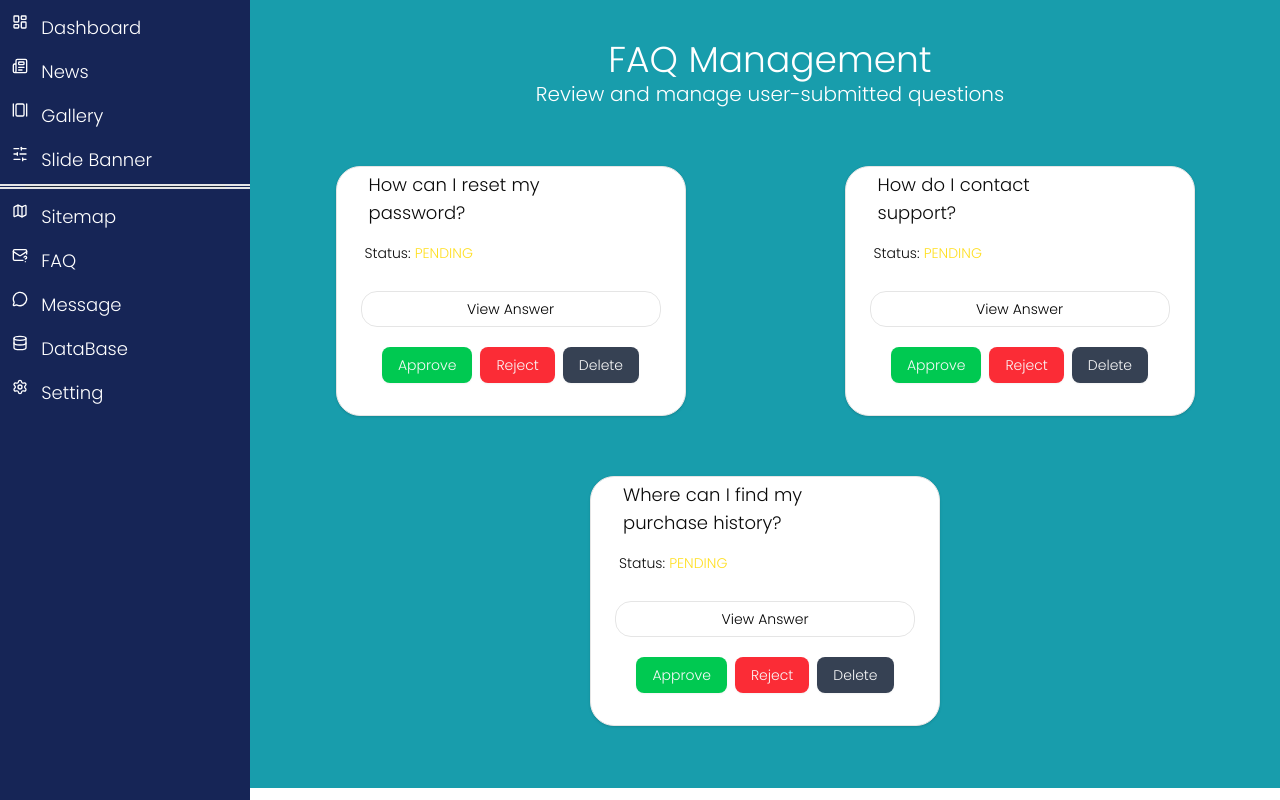
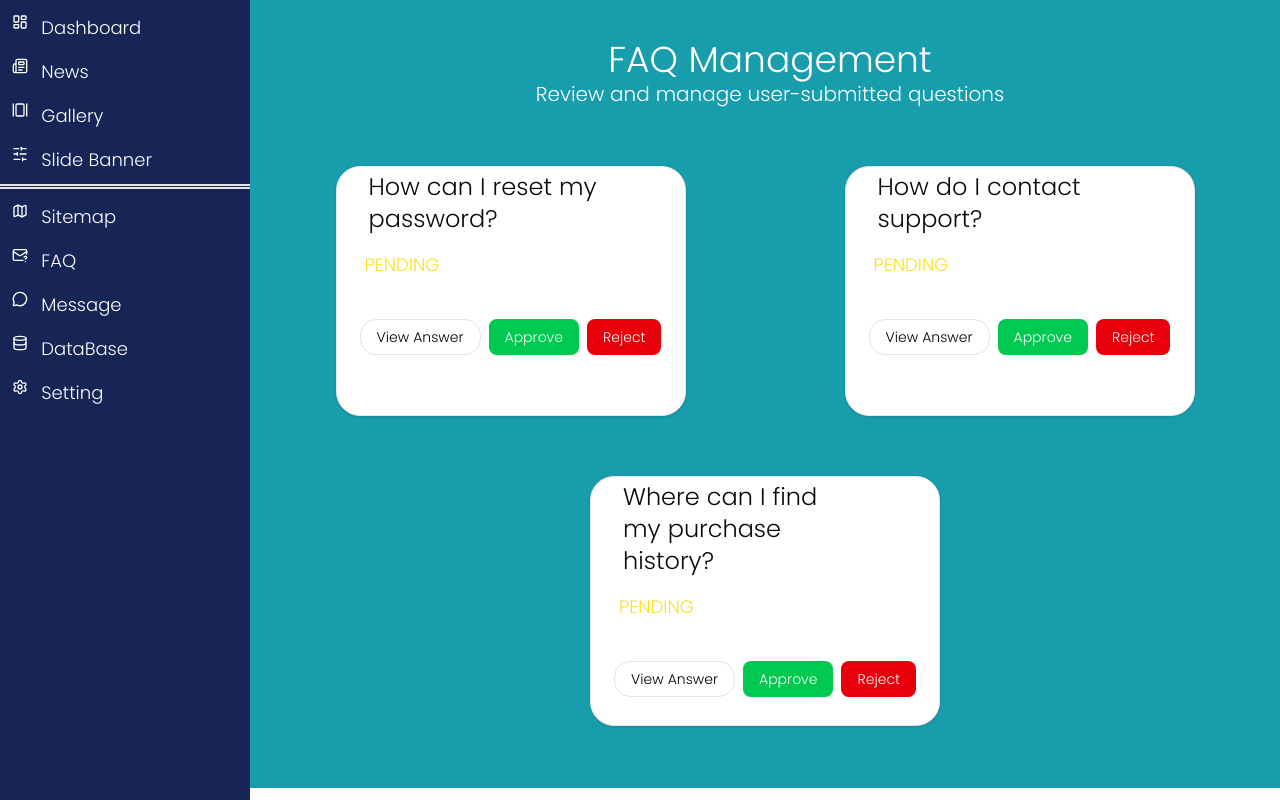
Before and after one commit to mohammadr1997/Admin_Dashboard, a Next.js app: page /faq in a window 1280 px wide. Built offline with nearby package versions, Linux system fonts and the light colour scheme.

Commit message:
working on ui faq

```diff
--- a/src/app/faq/page.tsx
+++ b/src/app/faq/page.tsx
@@ -68,15 +68,18 @@ export default function FAQPage() {
         {faqData.map((faq) => (
           <Card className="w-[350px]  h-[250px] overflow-hidden mx-auto rounded-3xl" key={faq.id}>
             <CardContent className="w-[300px] overflow-hidden">
-              <h2 className="text-lg font-bold px-2 py-1">{faq.question}</h2>
-              <p className="mt-2 text-sm p-1">
-                Status: <span className={faq.status === 'approved' ? 'text-green-400' : faq.status === 'rejected' ? 'text-red-400' : 'text-yellow-300'}>
+              <h2 className="text-2xl font-extrabold px-2 py-1 ">{faq.question}</h2>
+              <p className="mt-2 text-md md:text-lg font-bold p-1">
+                 <span className={faq.status === 'approved' ? 'text-green-400' : faq.status === 'rejected' ? 'text-red-400' : 'text-yellow-300'}>
                   {faq.status?.toUpperCase()}
                 </span>
               </p>
             </CardContent>
             <CardFooter className="grid grid-cols-1 gap-2">
-              <Dialog open={!!selectedFAQ} onOpenChange={(isOpen) => { if (!isOpen) setSelectedFAQ(null); }}>
+
+
+{faq.status=='pending'?   <div className="flex gap-2 justify-center mt-3 cursor-pointer pb-4">
+  <Dialog open={!!selectedFAQ} onOpenChange={(isOpen) => { if (!isOpen) setSelectedFAQ(null); }}>
                 <DialogTrigger asChild>
                   <Button
                     onClick={() => setSelectedFAQ(faq)}
@@ -93,12 +96,53 @@ export default function FAQPage() {
                   </DialogContent>
                 )}
               </Dialog>
+                <Button className="bg-green-500 cursor-pointer hover:bg-green-600" onClick={() => handleApprove(faq)}>Approve</Button>
+                <Button className="bg-red-600 cursor-pointer hover:bg-red-600" onClick={() => handleReject(faq)}>Reject</Button>
 
-              <div className="flex gap-2 justify-center mt-3 cursor-pointer pb-4">
+              </div>:faq.status=='approved'? <div className="flex gap-2 justify-center mt-3 cursor-pointer pb-4">
+  <Dialog open={!!selectedFAQ} onOpenChange={(isOpen) => { if (!isOpen) setSelectedFAQ(null); }}>
+                <DialogTrigger asChild>
+                  <Button
+                    onClick={() => setSelectedFAQ(faq)}
+                    className="!text-black !font-bold !text-md !lg:text-xl !px-4 !py-2 !rounded-2xl !border-1 !border-gray cursor-pointer"
+                    variant="ghost"
+                  >
+                    View Answer
+                  </Button>
+                </DialogTrigger>
+                {selectedFAQ && (
+                  <DialogContent>
+                    <DialogTitle>{selectedFAQ.question}</DialogTitle>
+                    <p className="text-md lg:text-lg mt-4">{selectedFAQ.answer || 'No answer yet.'}</p>
+                  </DialogContent>
+                )}
+              </Dialog>
+                <Button className="bg-green-500 cursor-pointer hover:bg-green-600" onClick={() => handleReject(faq)}>Reject</Button>
+                <Button className="bg-red-600 cursor-pointer hover:bg-red-600" onClick={() => handleDelete(faq)}>Delete</Button>
+
+              </div>: <div className="flex gap-2 justify-center mt-3 cursor-pointer pb-4">
+  <Dialog open={!!selectedFAQ} onOpenChange={(isOpen) => { if (!isOpen) setSelectedFAQ(null); }}>
+                <DialogTrigger asChild>
+                  <Button
+                    onClick={() => setSelectedFAQ(faq)}
+                    className="!text-black !font-bold !text-md !lg:text-xl !px-4 !py-2 !rounded-2xl !border-1 !border-gray cursor-pointer"
+                    variant="ghost"
+                  >
+                    View Answer
+                  </Button>
+                </DialogTrigger>
+                {selectedFAQ && (
+                  <DialogContent>
+                    <DialogTitle>{selectedFAQ.question}</DialogTitle>
+                    <p className="text-md lg:text-lg mt-4">{selectedFAQ.answer || 'No answer yet.'}</p>
+                  </DialogContent>
+                )}
+              </Dialog>
                 <Button className="bg-green-500 cursor-pointer hover:bg-green-600" onClick={() => handleApprove(faq)}>Approve</Button>
-                <Button className="bg-red-500 cursor-pointer hover:bg-red-600" onClick={() => handleReject(faq)}>Reject</Button>
-                <Button className="bg-gray-700 cursor-pointer hover:bg-gray-800" onClick={() => handleDelete(faq)}>Delete</Button>
-              </div>
+                <Button className="bg-red-600 cursor-pointer hover:bg-red-600" onClick={() => handleDelete(faq)}>Delete</Button>
+
+              </div>}
+
             </CardFooter>
           </Card>
         ))}
```
